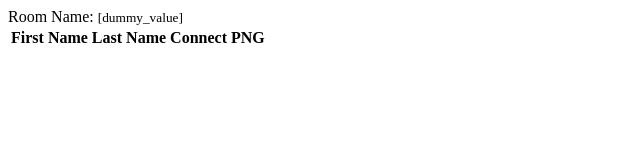
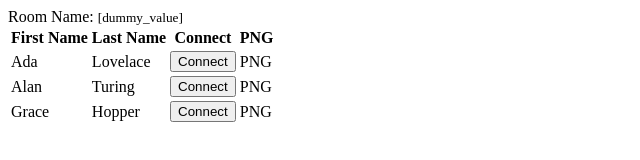
Before and after one commit to arinck/OKStateHackathon, a plain HTML site: page template/room.html in a window 1280 px wide. Shown: the whole page, without its empty margins (0-640 px from the left). Drawn offline with Linux system fonts and the light colour scheme.

Commit message:
Room page completed

```diff
--- a/template/room.html
+++ b/template/room.html
@@ -38,4 +38,7 @@
       </td>
     </tr>
   </template>
+
+    <!-- Link your landing.js -->
+    <script src="../static/room.js"></script>
 </body>
```
Also changed, not shown: static/room.js (indentation only).
